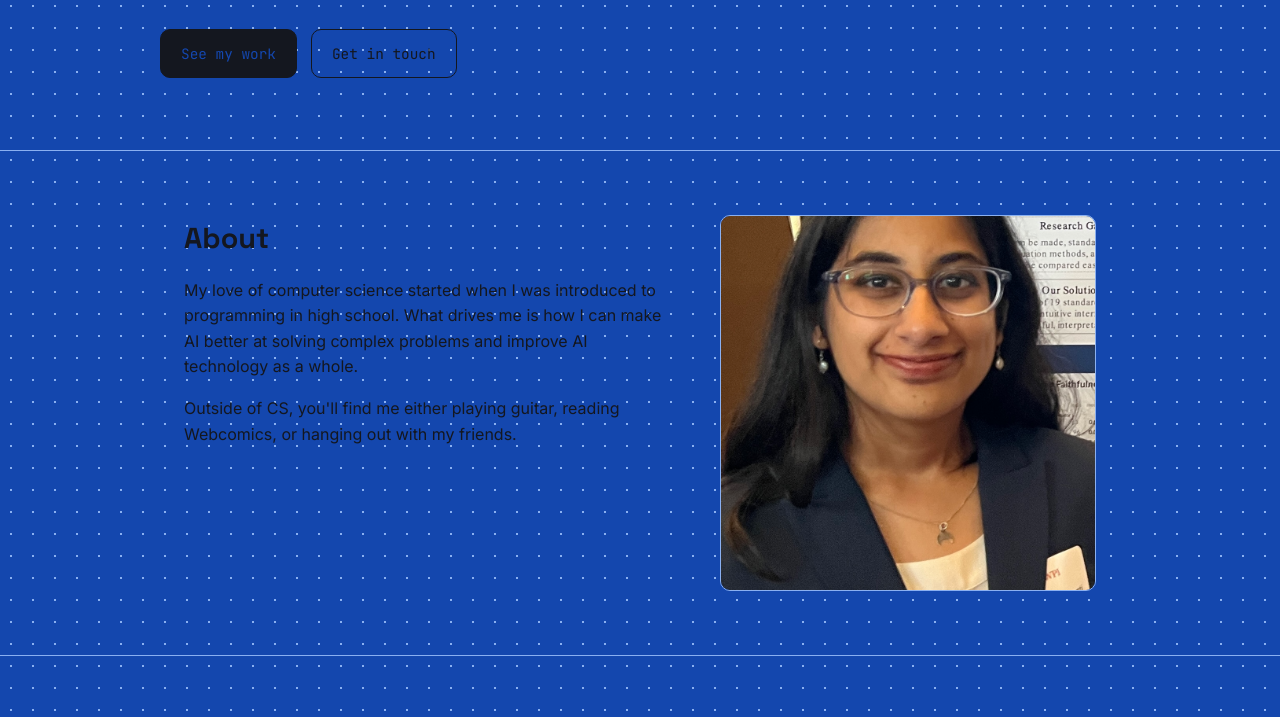
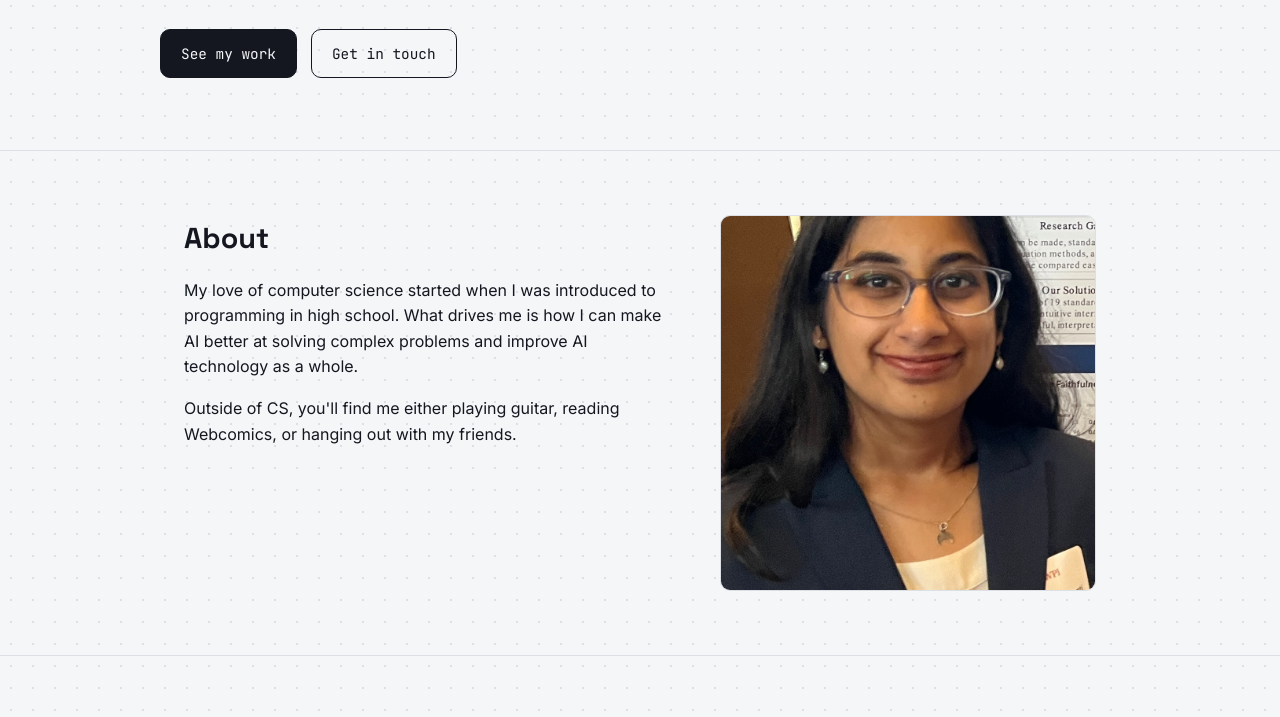
Before and after one commit to umamogus69/Uma-M-Portfolio, a plain HTML site: page index.html in a window 1280 px wide. Shown: the part 445-1162 px from the top of the page. Drawn offline with Linux system fonts and the light colour scheme.

Commit message:
New colors

```diff
--- a/css/theme.css
+++ b/css/theme.css
@@ -6,13 +6,13 @@
 
 :root {
   /* ---- Colors ---- */
-  --color-bg: #1447ae;
+--color-bg: #f5f6f8;
 --color-ink: #14171f;
---color-ink-soft: #2558d0;
+--color-ink-soft: #5c6270;
 --color-accent: #2f6f6b;
---color-accent-soft: #d0d2d2;
---color-line: #8ab0f1;
---color-card: #e84444;
+--color-accent-soft: #d8e8e6;
+--color-line: #dcdfe4;
+--color-card: #ffffff;
 
   /* ---- Fonts ----
      Display font = big personality (headings, name)
```
